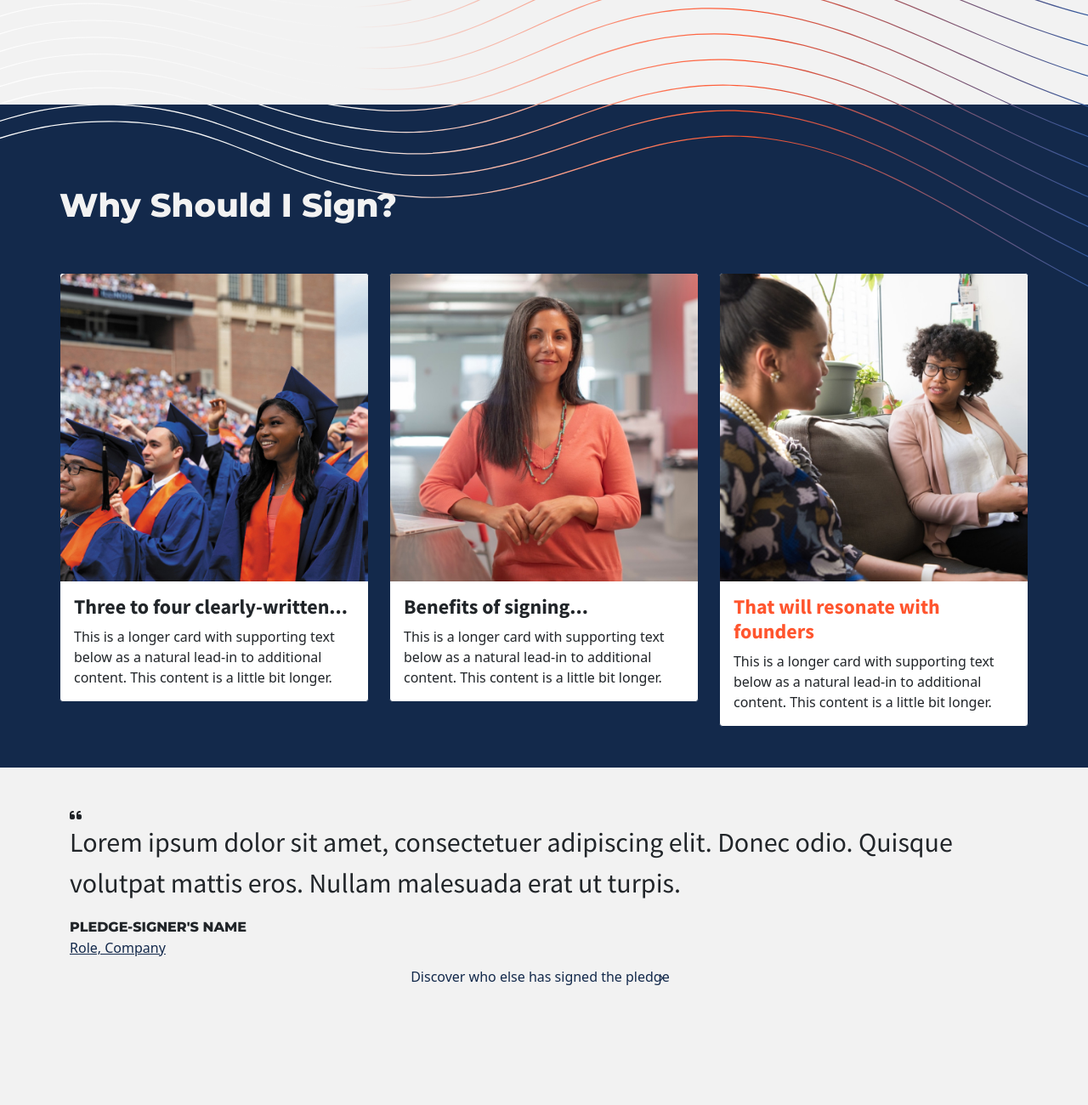
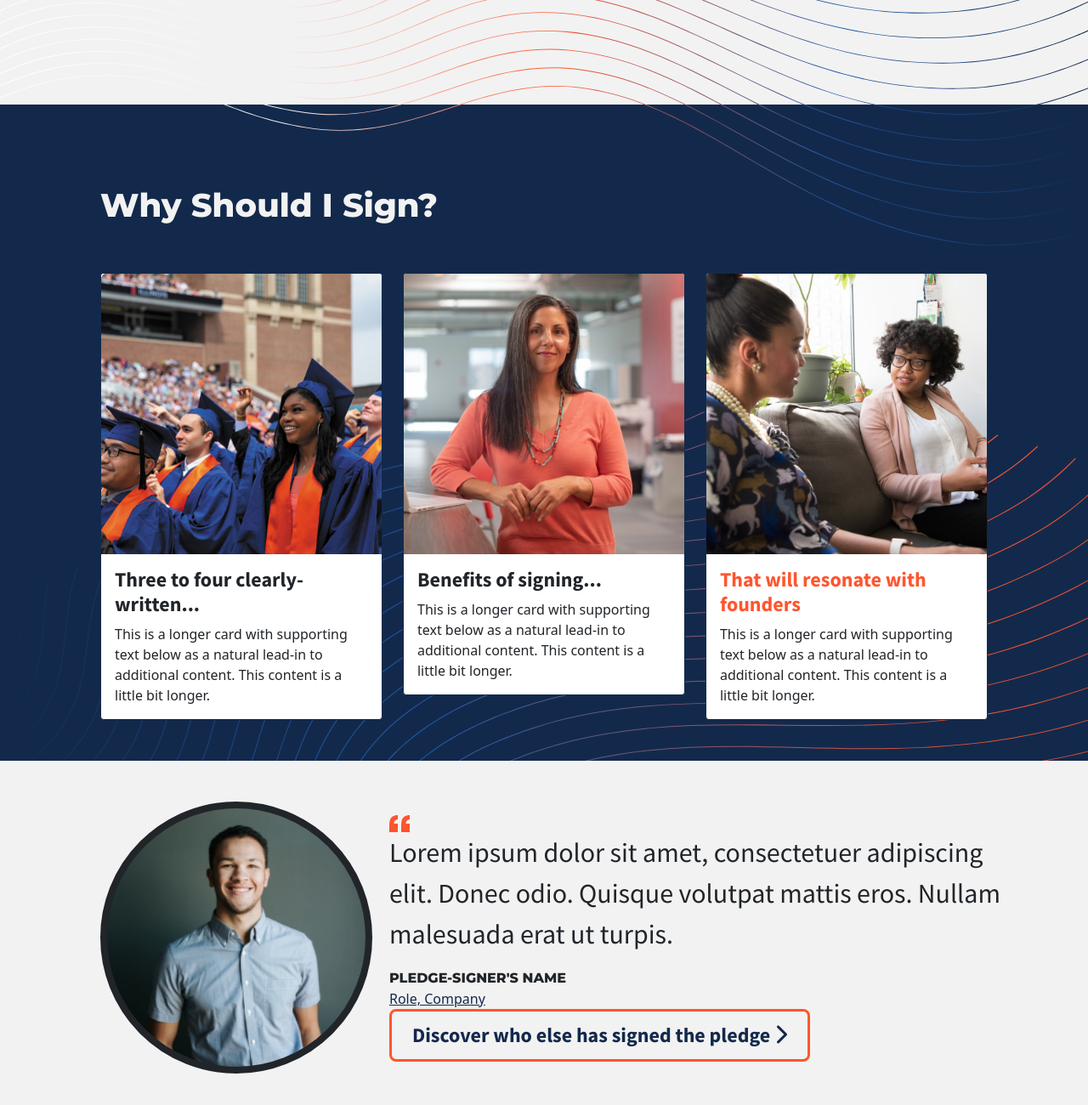
Before and after one commit to amusante/landing-page, a website: page index.html in a window 1280 px wide. Shown: the part 820-2120 px from the top of the page at 85% size. Drawn offline with nearby package versions, Linux system fonts and the light colour scheme.

Commit message:
added wave background inside

```diff
--- a/assets/scss/main.scss
+++ b/assets/scss/main.scss
@@ -18,7 +18,7 @@
     font-weight:400;
 }
 .unitTitleLarge{
-    font-size:24px;
+    @include clamp('font-size', 20px, 2vw, 24px);
 }
 .unitTitleSmall{
     font-size: 16px;
@@ -54,11 +54,9 @@ h2{
     border-radius:8px;
     padding: 10px 24px;
     &:after{
-        content:"\203A";
-        position: relative;
-        width:8px;
-        height:16px;
-        left: -16px;
+        font: var(--fa-font-solid);
+        content:"\f054";
+
     }
     &.btn-primary{
         background: $illiniOrange;
@@ -71,7 +69,7 @@ h2{
      }
      &.btn-secondary{
          background:none;
-         border:$illiniOrange;
+         border: 3px solid $illiniOrange;
          color:$illiniBlue;
          &:hover{
              background:$altgeld;
@@ -312,29 +310,22 @@ header{
             top: 0px;
             left: 0px;
             z-index: 10;
-            @include media-breakpoint-up(xxl){
-                width: auto;
+            width: 100%;
+            @include media-breakpoint-down(xxl){
                 height: 57%;
-                margin-top: -150px;;
+                top: -150px;
             }
-            @include media-breakpoint-up(xl){
-                height:45%;
-                margin-left:-45px;
-            }
-
             @include media-breakpoint-down(xl){
                 height: 50%;
-                width: 105%;
             }
             @include media-breakpoint-down(md){
-                height: 22%;
-                width: auto;
+                height: 50%;
+                top: -13%;
             }
             @include media-breakpoint-down(sm){
-                height: 14%;
-                margin-left: -50%;
-                top: -3%;
+                height: 11%;
                 opacity: 50%;
+                top: 0px;
             }
         }
     }
@@ -382,14 +373,19 @@ header{
     @include media-breakpoint-down(sm){
         width: 60px;
         height: 60px;
-        right: 41px;
+        right: 6%;
     }
+}
+.circle{
+    background-size:cover;
+    background-position: center;
+    display: block;
+    background-repeat: no-repeat;
 }
 .circle-dk-blue{
     width:40px;
     height: 40px;
     position:absolute;
-    display: block;
     background-color: $illiniBlue;
     top: 11%;
     right: 3.5%;
@@ -404,13 +400,13 @@ header{
     }
     @include media-breakpoint-down(sm){
         top: 5%;
+        right: 5%;
     }
 }
 .circle-orange{
     width:500px;
     height: 500px;
     position:absolute;
-    display: block;
     background-color: $illiniOrange;
     top: 0px;
     left: 50%;
@@ -431,18 +427,15 @@ header{
     @include media-breakpoint-down(sm){
         width: 224px;
         height: 224px;
-        left: 5%;
-        top: -2%;
+        left: 6%;
+        top: -1%;
     }
 }
 .circle-portrait{
     width: 500px;
     height: 500px;
     position: absolute;
-    display: block;
     background-image: url(../images/circle-portrait.jpg);
-    background-size: contain;
-    background-position: center;
     top: 300px;
     left: 58%;
     z-index: 50;
@@ -468,15 +461,39 @@ header{
     @include media-breakpoint-down(sm){
         width: 224px;
         height: 224px;
-        top:3%;
-        left: 15%;
+        top: 3.5%;
+        left: 22%;
     }
 }
-.wave-inside::after{
-    content:'';
-    position:relative;
-    width:100%;
-    height:100%;
-    background-image: url(../images/Intersect.svg);
-    background-position:bottom;
+.circle.portrait-2{
+    width: 160px;
+    height: 160px;
+    display: block;
+    background-image: url(../images/circle-portrait-2.jpg);
+    border: 8px solid;
+    @include media-breakpoint-up(md){
+        width:320px;
+        height: 320px;
+
+    }
+    // @include media-breakpoint-up(sm){
+    //     width: 280px;
+    //     height: 280px;
+    // }
 }
+.wave-inside{
+    background-image: url(../images/wave-inside.svg);
+    background-position: left bottom;
+    background-repeat: no-repeat;
+    background-size: 100% auto;
+    @include media-breakpoint-up(xl){
+        background-position: left 200%;
+    }
+    @include media-breakpoint-down(xl){
+        background-position: left 100%;
+    }
+    @include media-breakpoint-up(xl){
+        background-size: auto;
+    }
+
+}
--- a/index.html
+++ b/index.html
@@ -73,14 +73,14 @@
           </div>
         </div>
         <div class="w-auto py-5 bg-dark wave-inside">
-          <div class="container px-5 px-lg-0">
+          <div class="container-lg px-5">
             <h2 class="secondaryTitle text-light py-5">Why Should I Sign?</h2>
             <div class="row row-cols-1 row-cols-md-3 g-4">
               <div class="col ">
                 <div class="card border-dark">
                   <div class="row g-0 flex-sm-row-reverse">
                     <div class="col-12 col-sm-6 col-md-12">
-                      <img src="/assets/images/card-1.jpg" class="card-img-top" alt="...">
+                      <img src="/assets/images/card-1.jpg" class="card-img-top h-100" alt="...">
                     </div>
                     <div class="col-12 col-sm-6 col-md-12">
                     <div class="card-body">
@@ -95,7 +95,7 @@
                 <div class="card border-dark">
                   <div class="row g-0 flex-sm-row-reverse">
                     <div class="col-12 col-sm-6 col-md-12">
-                      <img src="/assets/images/card-2.jpg" class="card-img-top" alt="...">
+                      <img src="/assets/images/card-2.jpg" class="card-img-top h-100" alt="...">
                     </div>
                     <div class="col-12 col-sm-6 col-md-12">
                     <div class="card-body">
@@ -110,7 +110,7 @@
                 <div class="card border-dark">
                   <div class="row g-0 flex-sm-row-reverse">
                     <div class="col-12 col-sm-6 col-md-12">
-                      <img src="/assets/images/card-3.jpg" class="card-img-top" alt="...">
+                      <img src="/assets/images/card-3.jpg" class="card-img-top h-100" alt="...">
                     </div>
                     <div class="col-12 col-sm-6 col-md-12">
                       <div class="card-body">
@@ -127,15 +127,21 @@
         <div class="w-auto py-5 bg-light">
           <div class="container">
             <div class="row">
-              <div class="col-12 col-sm-5 col-md-6">
+              <div class="col-lg-4 col-12 col-md-6 d-flex justify-content-center justify-content-lg-end">
                 <div class="circle rounded-circle portrait-2"></div>
-            </div>
-                <span class="fa-solid fa-quote-left"></span>
+              </div>
+              <div class="col-lg-8 col col-sm-12 col-md-6 d-flex flex-column g-5 g-md-3 justify-content-center justify-content-lg-start">
+                <svg class="quote-icon" width="24" height="20" viewBox="0 0 24 20" fill="none" xmlns="http://www.w3.org/2000/svg">
+                  <path fill-rule="evenodd" clip-rule="evenodd" d="M24 10H19.5C19.5 6.838 21.086 5.186 24 5V0C19 0 15.922 2.17 14.682 6.262C14.186 7.998 14 10.106 14 13.64V20H24V10ZM10 10H5.5C5.5 6.838 7.086 5.186 10 5V0C5 0 1.922 2.17 0.682 6.262C0.186 7.998 0 10.106 0 13.64V20H10V10Z" fill="#FF552E"/>
+                </svg>
                 <p class="tertiaryTitle">Lorem ipsum dolor sit amet, consectetuer adipiscing elit. Donec odio. Quisque volutpat mattis eros. Nullam malesuada erat ut turpis.</p>
                 <span class="primaryLabel text-uppercase">Pledge-signer's Name</span>
                 <span class="text-dark text-decoration-underline">Role, Company</span>
-                <button aria-role="tab" class="btn btn-secondary">Discover who else has signed the pledge </button>
+                <div>
+                  <button aria-role="tab" class="btn unitTitleLarge btn-secondary">Discover who else has signed the pledge </button>
+                </div>
               </div>
+            </div>
           </div>
         </div>
         <div class="w-auto py-5 bg-light">
```
Also changed, not shown: assets/images/circle-portrait-2.jpg (added), assets/images/wave-inside.svg (added), assets/scss/main.css, 4 other files.
